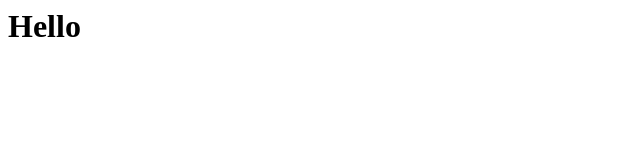
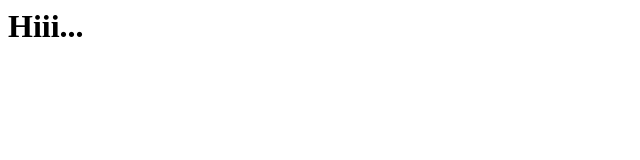
Before and after one commit to Yog2002/DemoRepo, a plain HTML site: page index.html in a window 1280 px wide. Shown: the full height of the page, 0-640 px from the left. Drawn offline with Linux system fonts and the light colour scheme.

Commit message:
Hii Added

```diff
--- a/index.html
+++ b/index.html
@@ -1 +1 @@
-<h1>Hello</h1>
+<h1>Hiii...</h1>
```
